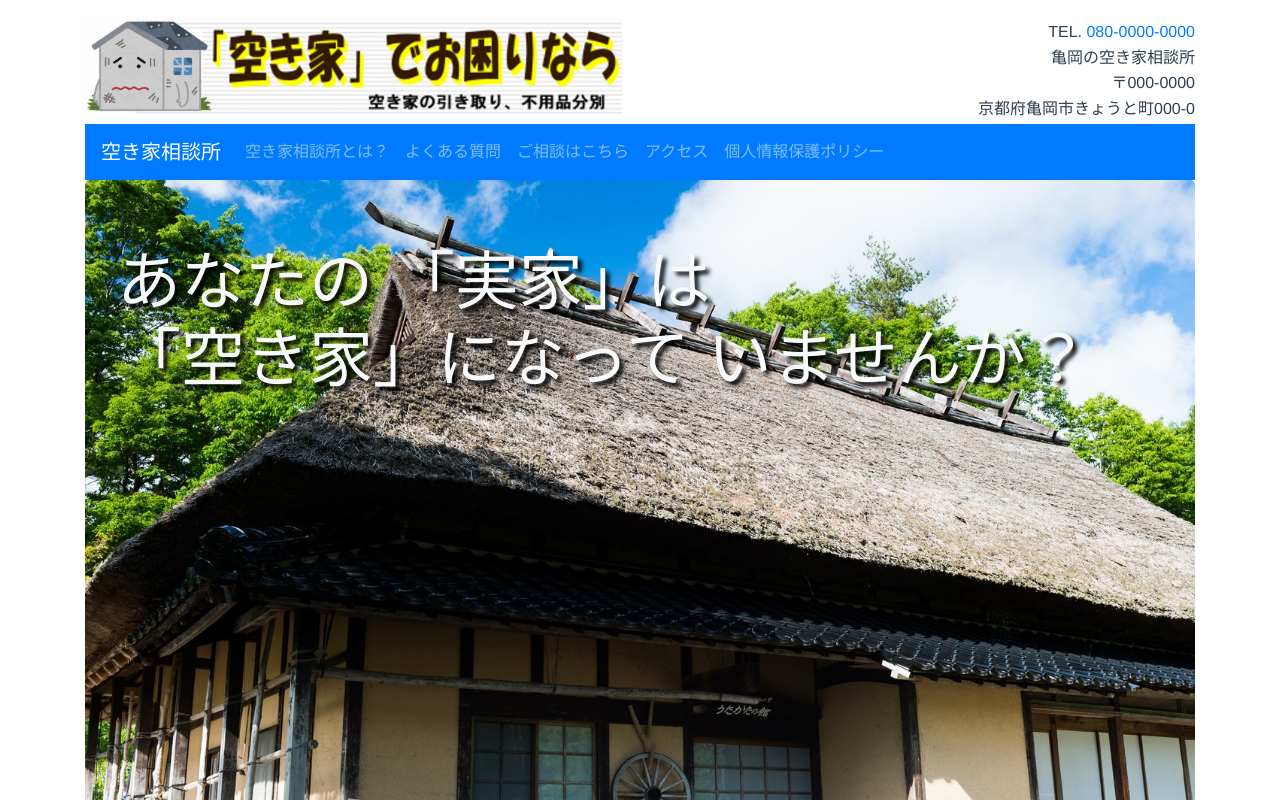
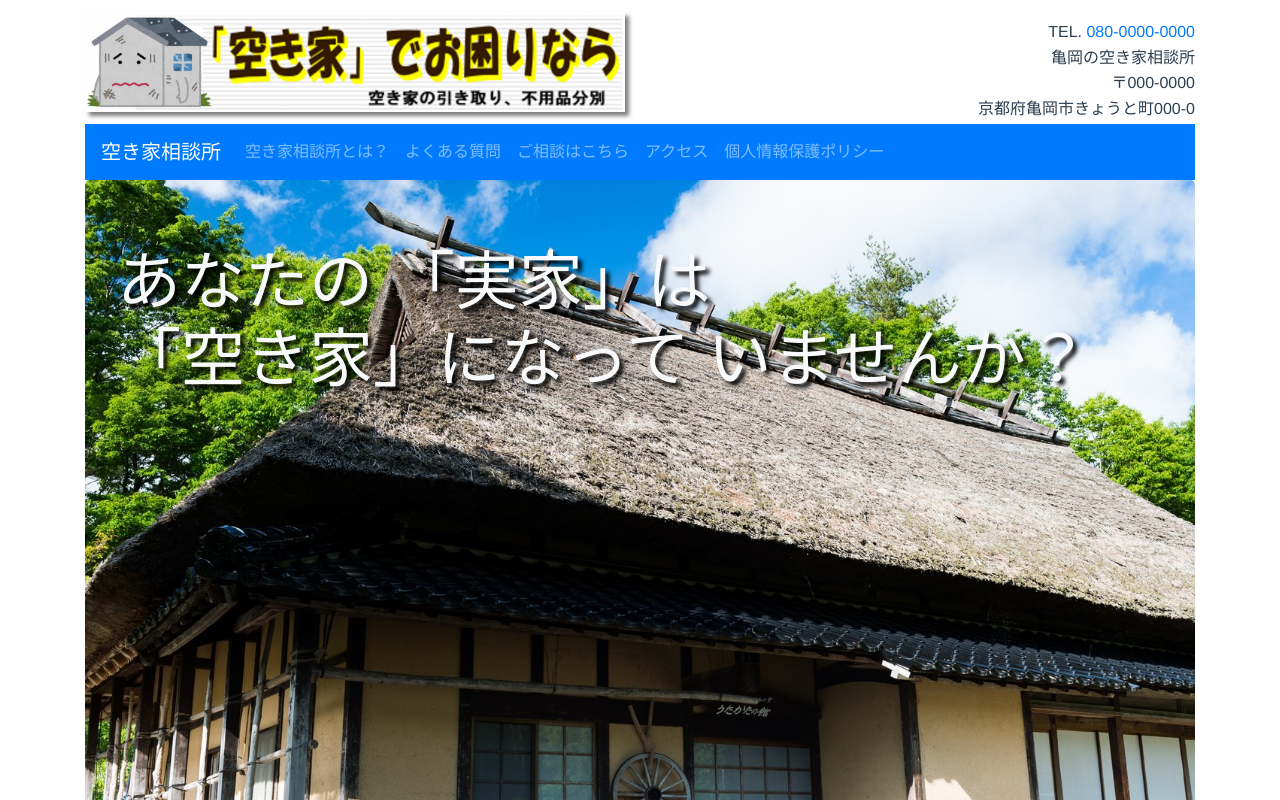
Before and after one commit to nakamura0736/empty-house, a Vue app: page /questions in a window 1280 px wide. In both pictures the pointer is over the picture 355 px from the left and 65 px from the top of the page. Shown: the top 800 px of the page. Built offline with nearby package versions, Linux system fonts and the light colour scheme.

Commit message:
img hover

```diff
--- a/src/App.vue
+++ b/src/App.vue
@@ -3,7 +3,9 @@
     <b-container>
       <b-row id='top' class='mt-3 mb-2'>
         <b-col id='top-logo' lg='6' md='8' sm='12' xs='12'>
-          <img src="./assets/img/top-logo.png" alt="top_logo">
+          <router-link to="/">
+            <img src="./assets/img/top-logo.png" alt="top_logo">
+          </router-link>
         </b-col>
         <b-col id='top-access' lg='6'  md='4' sm='12' xs='12'>
           <p>TEL. <a href="tel:117">080-0000-0000</a></p><br>
@@ -53,6 +55,11 @@ export default {
   display: flex;
   align-items: flex-start;
 }
+#top-logo img:hover{
+  box-shadow: 4px 4px 4px rgba(0,0,0,0.5);
+  transform: translateY(-4px);
+  transition-duration: 0.5s;
+}
 img {
   max-width: 100%;
   height: auto;
```
